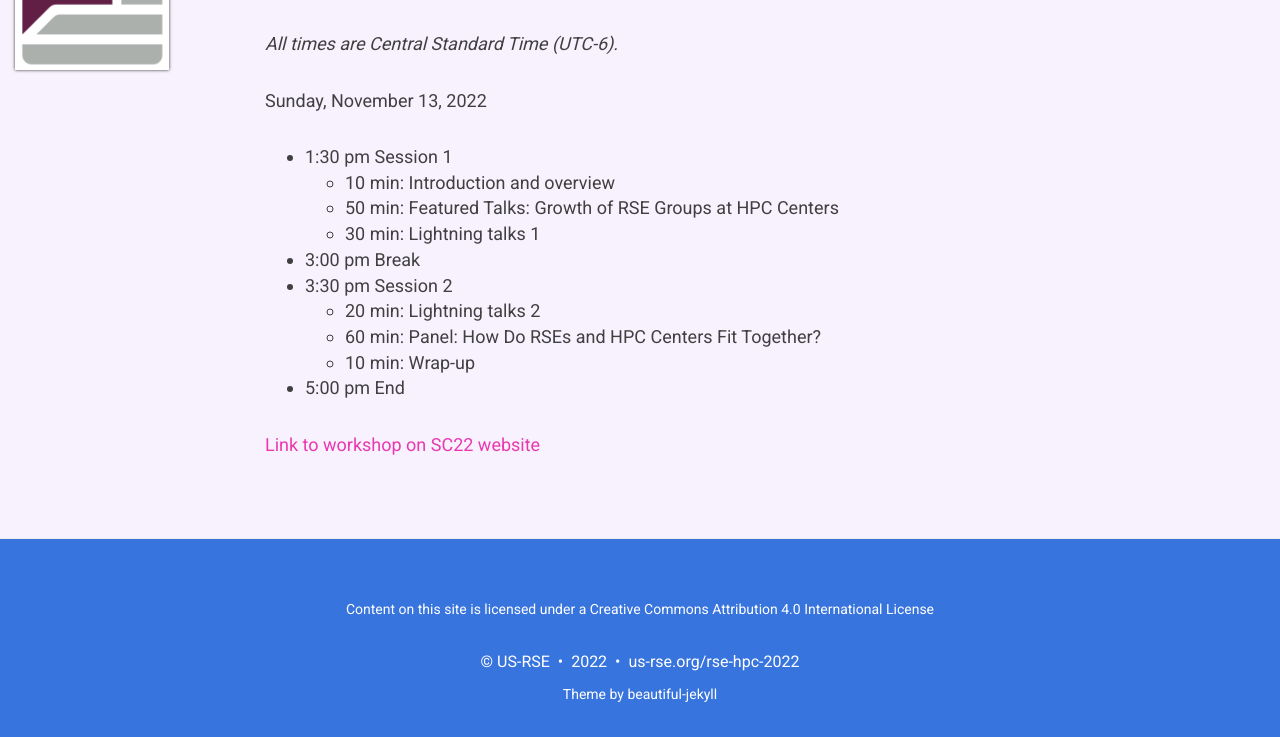
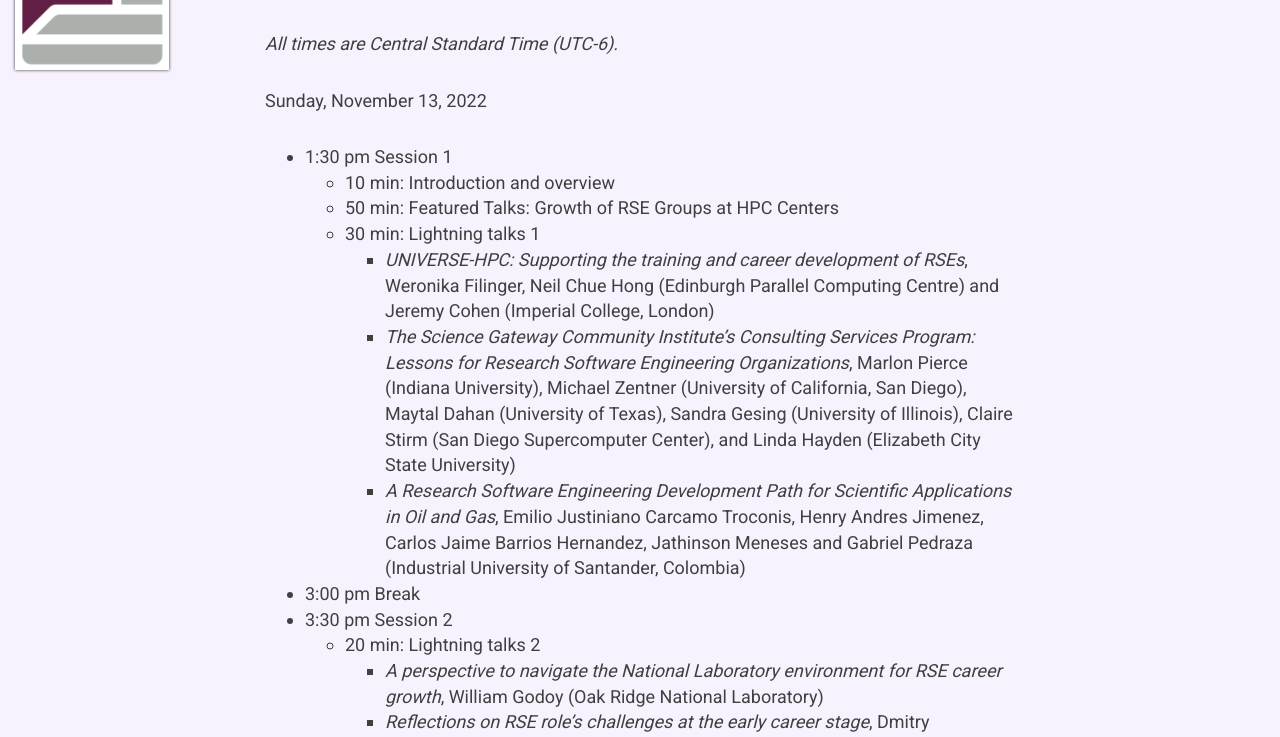
Before and after one commit to USRSE/rse-hpc-2022, a Jekyll site: the page built from pages/agenda.md, in a window 1280 px wide and 1392 px high. Shown: the part 100-837 px from the top of the window. Built offline with Jekyll 4.4.1, drawn with Linux system fonts in a browser that asks for light colours; nearby versions of some CDN libraries.

Commit message:
Add lightning talk speakers to agenda

```diff
--- a/pages/agenda.md
+++ b/pages/agenda.md
@@ -12,9 +12,24 @@ Sunday, November 13, 2022
     - 10 min:  Introduction and overview
     - 50 min:  Featured Talks:  Growth of RSE Groups at HPC Centers
     - 30 min:  Lightning talks 1
+        - _UNIVERSE-HPC: Supporting the training and career development of RSEs_,
+        Weronika Filinger, Neil Chue Hong (Edinburgh Parallel Computing Centre) and Jeremy Cohen (Imperial College, London)
+        - _The Science Gateway Community Institute's Consulting Services Program: Lessons for Research Software Engineering Organizations_,
+        Marlon Pierce (Indiana University),
+        Michael Zentner (University of California, San Diego),
+        Maytal Dahan (University of Texas),
+        Sandra Gesing (University of Illinois),
+        Claire Stirm (San Diego Supercomputer Center),
+        and Linda Hayden (Elizabeth City State University)
+        - _A Research Software Engineering Development Path for Scientific Applications in Oil and Gas_,
+        Emilio Justiniano Carcamo Troconis, Henry Andres Jimenez, Carlos Jaime Barrios Hernandez, Jathinson Meneses and Gabriel Pedraza (Industrial University of Santander, Colombia)
 - 3:00 pm Break
 - 3:30 pm Session 2
     - 20 min:  Lightning talks 2
+        - _A perspective to navigate the National Laboratory environment for RSE career growth_,
+        William Godoy (Oak Ridge National Laboratory)
+        - _Reflections on RSE role's challenges at the early career stage_,
+        Dmitry Nikolaenko (Durham University)
     - 60 min:  Panel:  How Do RSEs and HPC Centers Fit Together?
     - 10 min:  Wrap-up
 - 5:00 pm End
```
